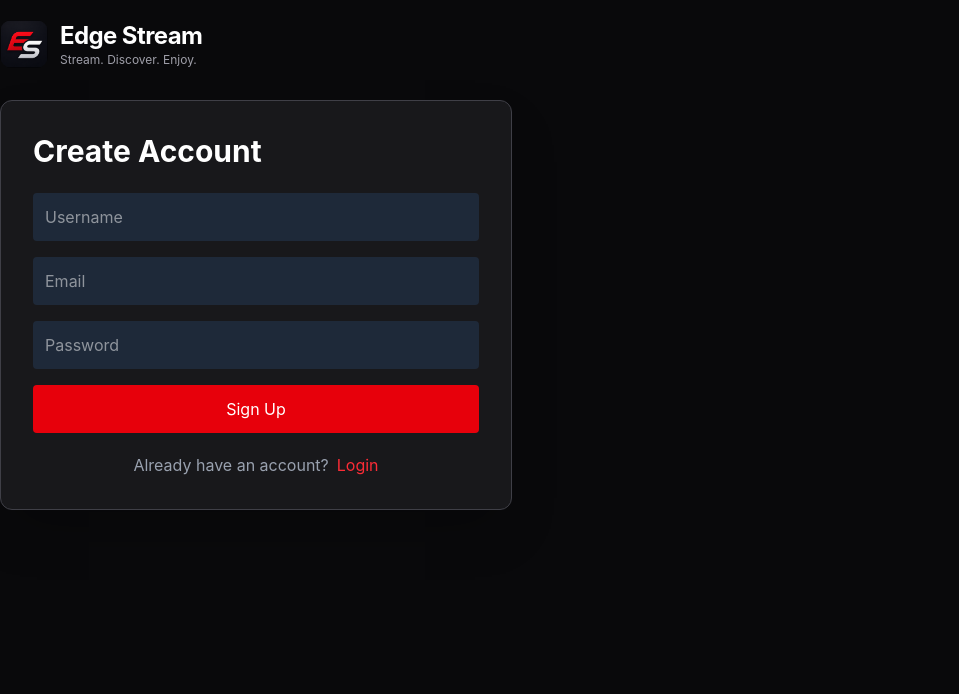
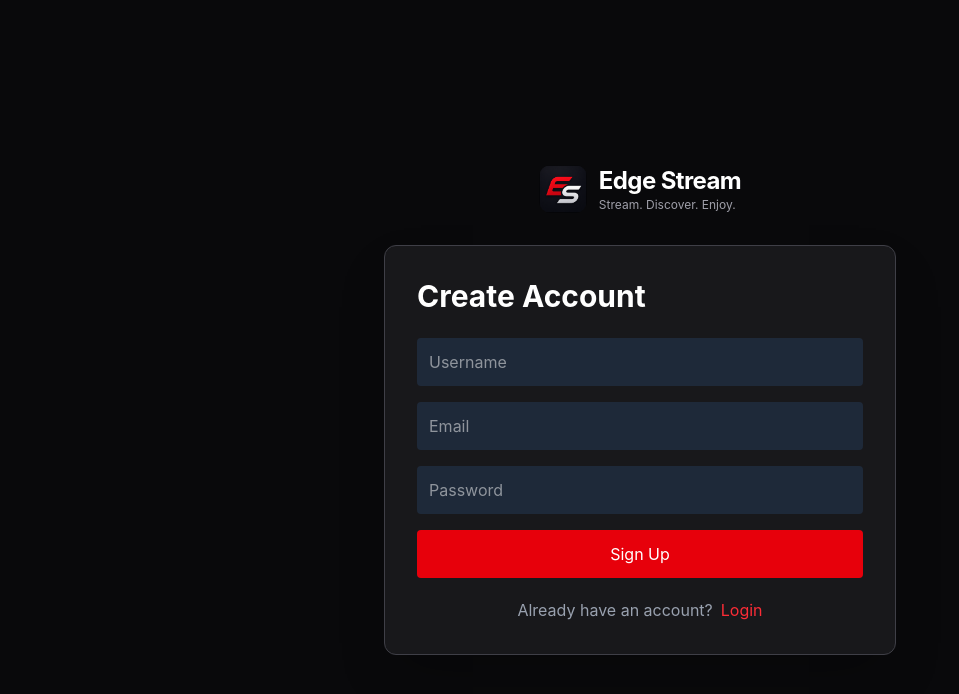
Before and after one commit to jahanzaib504/edge-stream, a React (Vite) app in the folder frontend/: page /signup in a window 1280 px wide. Shown: the top 694 px of the page, without its empty margins (0-959 px from the left). Built offline with nearby package versions, Linux system fonts and the light colour scheme.

Commit message:
Styled components Using cdn

```diff
--- a/frontend/index.html
+++ b/frontend/index.html
@@ -2,7 +2,7 @@
 <html lang="en">
   <head>
     <meta charset="UTF-8" />
-    <link rel="icon" type="image/svg+xml" href="/src/edge_stream_logo.png" />
+    <link rel="icon" type="image/png" href="/src/edge_stream_logo.png" />
     <meta name="viewport" content="width=device-width, initial-scale=1.0" />
     <title>Edge-Stream</title>
   </head>
--- a/frontend/src/components/logInSignup.jsx
+++ b/frontend/src/components/logInSignup.jsx
@@ -57,7 +57,7 @@ const LoginSignUp = ({ isLogin = true }) => {
     };
 
     return (
-        <div className="min-h-screen flex-col items-center justify-center bg-zinc-950 text-white">
+        <div className="min-h-screen flex flex-col items-center justify-center bg-zinc-950 text-white">
 
             <div className="flex items-center gap-3 py-4 sm:py-5 mb-3">
                 <img
@@ -99,6 +99,7 @@ const LoginSignUp = ({ isLogin = true }) => {
                             onChange={handleChange}
                             className="w-full p-3 rounded bg-gray-800 outline-none"
                             minLength={1}
+                            required
                         />
                     )}
 
@@ -110,6 +111,7 @@ const LoginSignUp = ({ isLogin = true }) => {
                         onChange={handleChange}
                         className="w-full p-3 rounded bg-gray-800 outline-none"
                         minLength={1}
+                        required
                     />
 
                     <input
@@ -120,6 +122,7 @@ const LoginSignUp = ({ isLogin = true }) => {
                         onChange={handleChange}
                         className="w-full p-3 rounded bg-gray-800 outline-none"
                         minLength={6}
+                        required
                     />
 
                     <button
```
Also changed, not shown: 1 other file (tests, documents, lock files or other folders).
